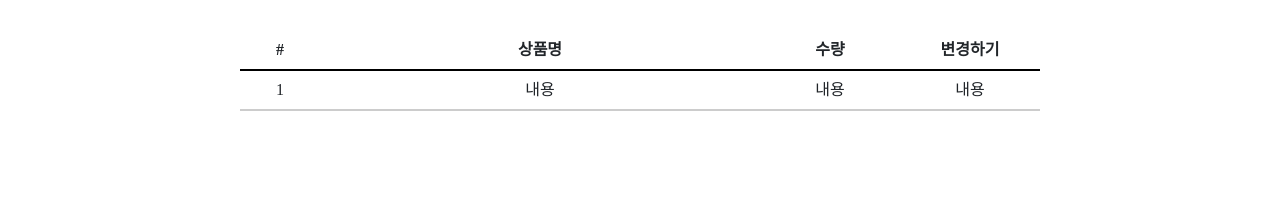
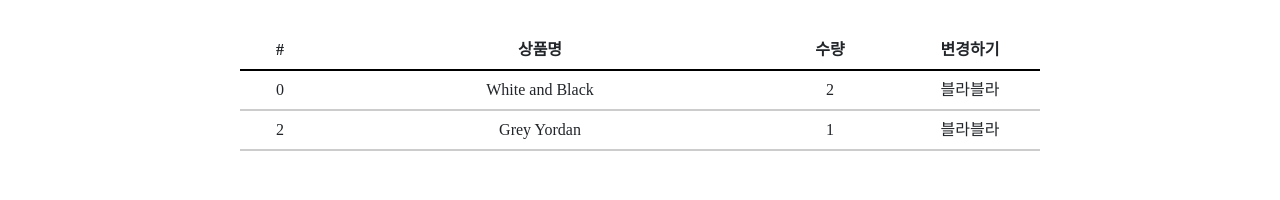
Before and after one commit to haeunss/haeunss.github.io, a React (Create React App) app: page /top/cart in a window 1280 px wide. Shown: the part 215-415 px from the top of the page. Built offline with nearby package versions, Linux system fonts and the light colour scheme; a web font is replaced by a local one.

Commit message:
cart redux

```diff
--- a/src/components/Cart.js
+++ b/src/components/Cart.js
@@ -4,7 +4,8 @@ import { useSelector } from "react-redux";
 
 function Cart(){
     // let a = useSelector((state)=> state.user )
-    // console.log(a)
+    let cart = useSelector((state)=> state.cart)
+    console.log(cart)
 
     return(
         <div>
@@ -18,12 +19,16 @@ function Cart(){
                     </tr>
                 </thead>
                 <tbody>
-                    <tr>
-                        <td>1</td>
-                        <td>내용</td>
-                        <td>내용</td>
-                        <td>내용</td>
-                    </tr>
+                    {
+                        cart.map((a,i)=>
+                            <tr key={i}>
+                                <td>{ cart[i].id }</td>
+                                <td>{ cart[i].name }</td>
+                                <td>{ cart[i].count }</td>
+                                <td>블라블라</td>
+                            </tr>
+                        )
+                    }
                 </tbody>
             </table>
         </div>
--- a/src/components/Store.js
+++ b/src/components/Store.js
@@ -10,7 +10,7 @@ let stock = createSlice({
     initialState: [10, 11, 12]
 })
 
-let test = createSlice({
+let cart = createSlice({
     name: 'cart',
     initialState:[
         {id : 0, name : 'White and Black', count : 2},
@@ -21,6 +21,7 @@ let test = createSlice({
 export default configureStore({
     reducer:{
         user: user.reducer,
-        stock: stock.reducer
+        stock: stock.reducer,
+        cart: cart.reducer
     }
 })
```
